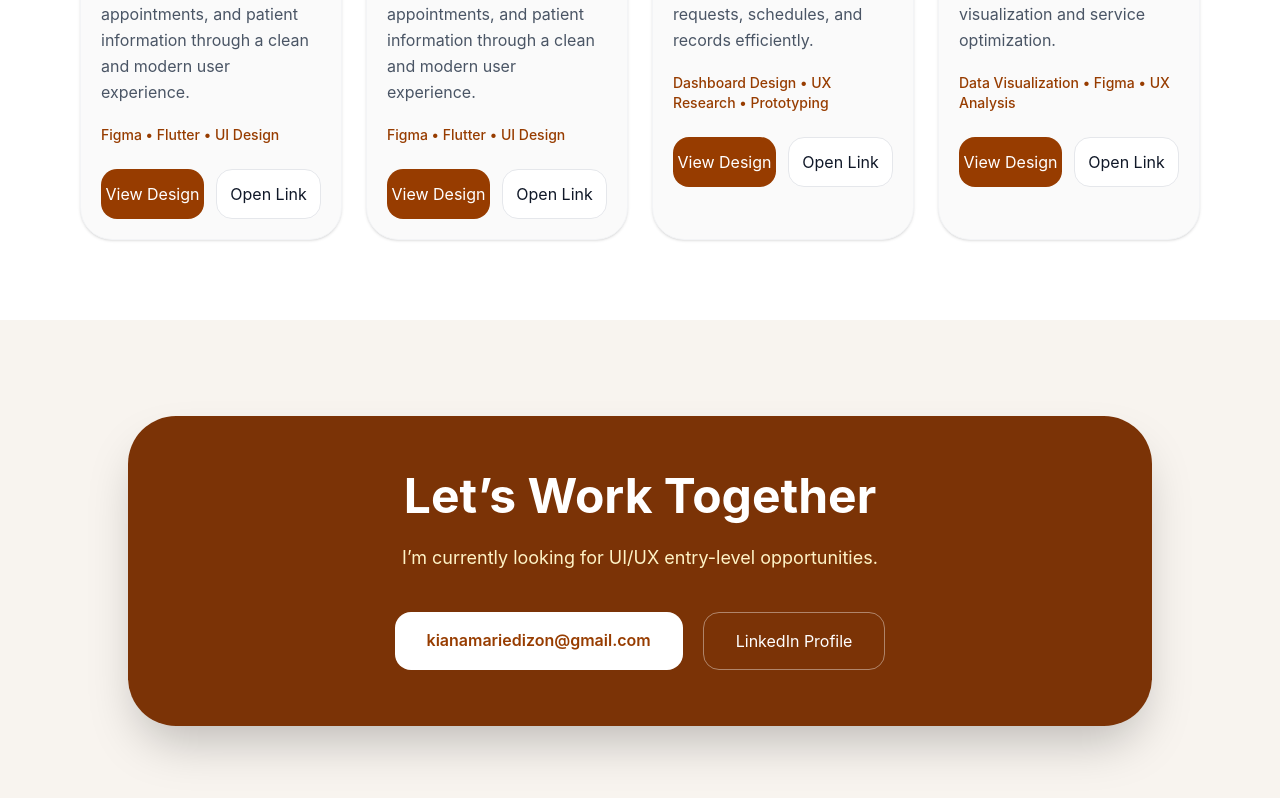
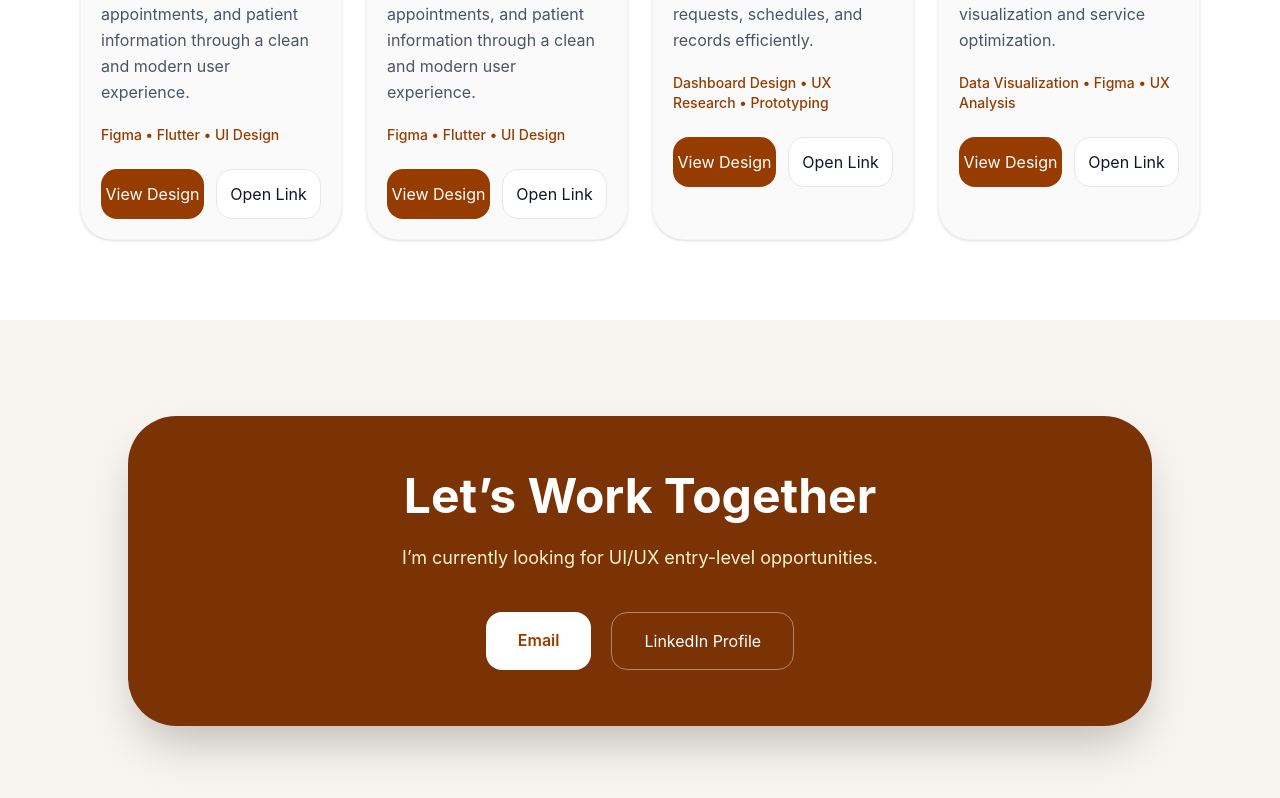
Before and after one commit to K-mariedizon/My-Portfolio, a React (Vite) app: page / in a window 1280 px wide. Shown: the part 2369-3167 px from the top of the page. Built offline with nearby package versions, Linux system fonts and the light colour scheme.

Commit message:
Update portfolio

```diff
--- a/src/App.jsx
+++ b/src/App.jsx
@@ -318,7 +318,7 @@ export default function PortfolioWebsite() {
                 href="mailto:kianamariedizon@gmail.com"
                 className="bg-white text-amber-800 px-8 py-4 rounded-2xl font-semibold hover:scale-105 transition inline-block"
               >
-                kianamariedizon@gmail.com
+                Email
               </a>
 
 
```
